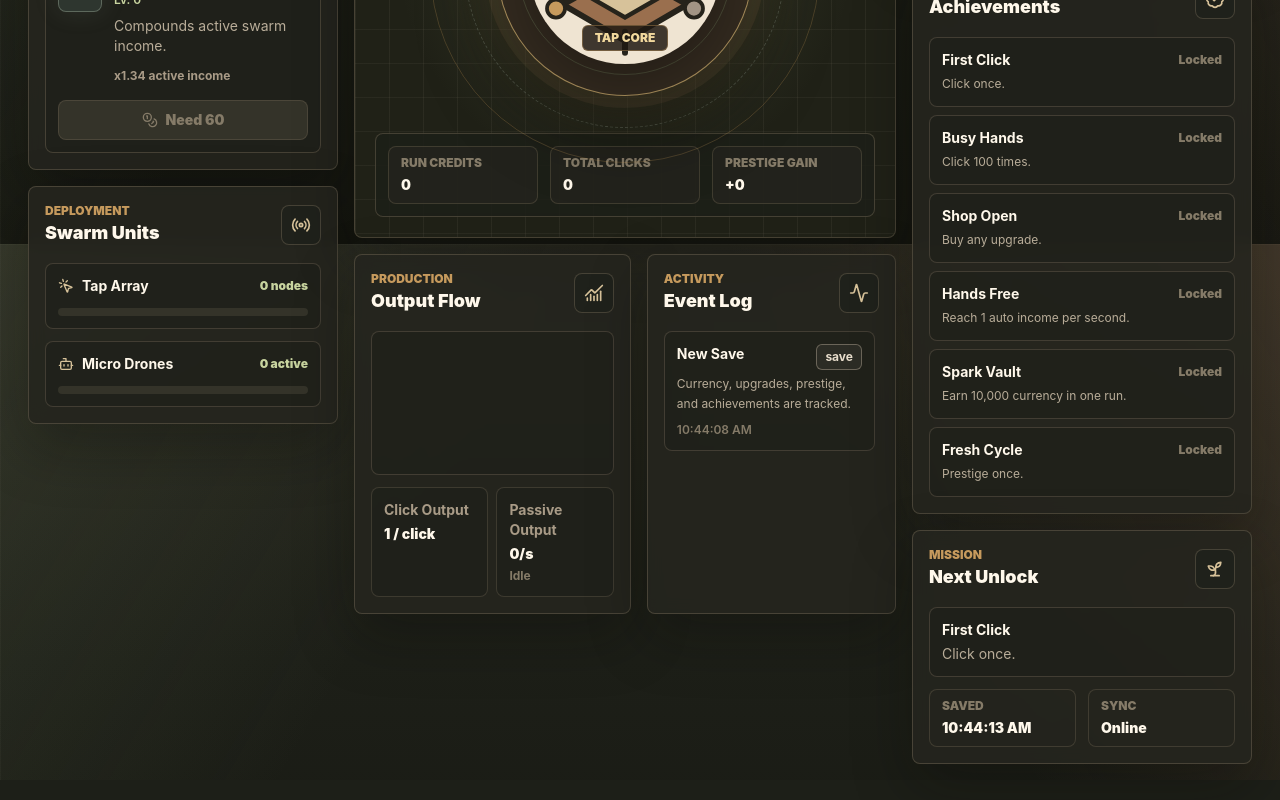
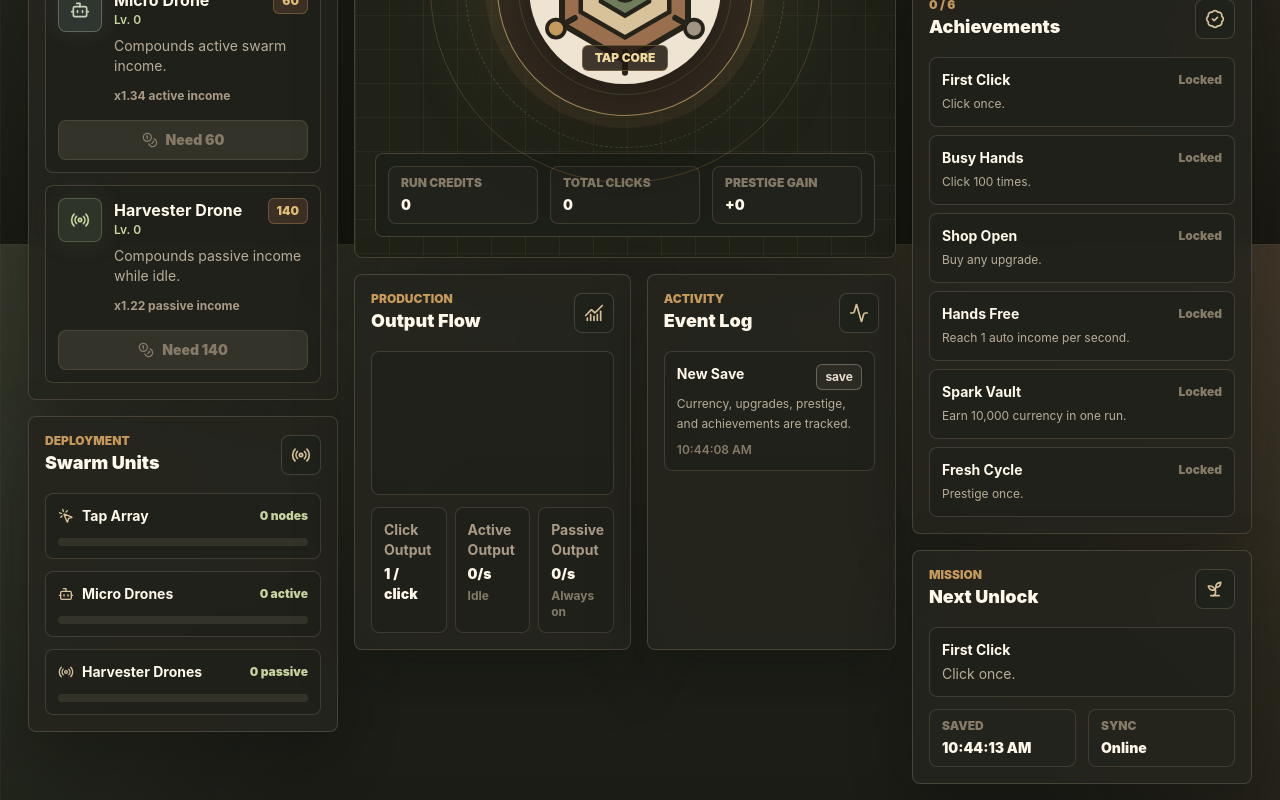
Before and after one commit to kimPukkanun/ClickerSwarm, a Next.js app: page / in a window 1280 px wide. Shown: the part 556-1356 px from the top of the page. Built offline with nearby package versions, Linux system fonts and the light colour scheme.

Commit message:
feat: add harvester drone upgrade and introduce passive income calculation to game logic

```diff
--- a/src/game/ClickerGame.tsx
+++ b/src/game/ClickerGame.tsx
@@ -56,7 +56,8 @@ type DroneVisualNode = {
 
 const upgradeIcons: Record<string, LucideIcon> = {
   "tap-array": MousePointerClick,
-  "micro-drone": Bot
+  "micro-drone": Bot,
+  "harvester-drone": Radio
 };
 
 const navItems = [
@@ -118,6 +119,7 @@ export function ClickerGame() {
   const resetSave = useGameStore((state) => state.resetSave);
   const clickPower = useGameStore((state) => state.getClickPower());
   const autoIncome = useGameStore((state) => state.getAutoIncome());
+  const passiveIncome = useGameStore((state) => state.getPassiveIncome());
   const activeSurge = useGameStore((state) => state.getActiveSurge());
   const prestigeGain = useGameStore((state) => state.getPrestigeGain());
 
@@ -171,9 +173,17 @@ export function ClickerGame() {
     0
   );
   const microDroneCount = Math.max(0, Math.floor(upgrades["micro-drone"] ?? 0));
-  const droneVisualNodes = useMemo(
-    () => getDroneVisualNodes(microDroneCount),
+  const harvesterDroneCount = Math.max(
+    0,
+    Math.floor(upgrades["harvester-drone"] ?? 0)
+  );
+  const microDroneVisualNodes = useMemo(
+    () => getDroneVisualNodes(microDroneCount, "micro-drone", -90, 0),
     [microDroneCount]
+  );
+  const harvesterDroneVisualNodes = useMemo(
+    () => getDroneVisualNodes(harvesterDroneCount, "harvester-drone", -72, 8),
+    [harvesterDroneCount]
   );
   const coreStability = Math.min(
     99,
@@ -195,7 +205,7 @@ export function ClickerGame() {
       tone: "clay"
     },
     {
-      label: "Auto Income",
+      label: "Active Income",
       value: formatRate(autoIncome),
       detail:
         activeChain > 0
@@ -205,11 +215,18 @@ export function ClickerGame() {
       tone: "moss"
     },
     {
+      label: "Passive Gain",
+      value: formatRate(passiveIncome),
+      detail: `${harvesterDroneCount} harvesters`,
+      icon: Radio,
+      tone: "sage"
+    },
+    {
       label: "Active Surge",
       value: `x${activeSurge.toFixed(2)}`,
       detail: `${activeChain} chain`,
       icon: Activity,
-      tone: "sage"
+      tone: "moss"
     }
   ];
 
@@ -336,7 +353,7 @@ export function ClickerGame() {
           </div>
         </header>
 
-        <section className="grid gap-3 sm:grid-cols-2 xl:grid-cols-4">
+        <section className="grid gap-3 sm:grid-cols-2 xl:grid-cols-5">
           {stats.map((stat) => (
             <Stat key={stat.label} stat={stat} />
           ))}
@@ -433,6 +450,15 @@ export function ClickerGame() {
                   percent={Math.min((upgrades["micro-drone"] ?? 0) * 12, 100)}
                   icon={Bot}
                 />
+                <TelemetryRow
+                  label="Harvester Drones"
+                  value={`${upgrades["harvester-drone"] ?? 0} passive`}
+                  percent={Math.min(
+                    (upgrades["harvester-drone"] ?? 0) * 12,
+                    100
+                  )}
+                  icon={Radio}
+                />
               </div>
             </section>
           </aside>
@@ -465,7 +491,7 @@ export function ClickerGame() {
                   <div className="absolute h-[260px] w-[260px] rounded-full border border-dashed border-[#849283]/40 sm:h-[320px] sm:w-[320px]" />
                   <div className="absolute h-[190px] w-[190px] rounded-full border border-[#bd7f5a]/30 sm:h-[240px] sm:w-[240px]" />
 
-                  {droneVisualNodes.map((node) => (
+                  {microDroneVisualNodes.map((node) => (
                     <motion.div
                       key={node.id}
                       className="absolute flex h-8 w-8 items-center justify-center rounded-lg border border-[#766a58]/55 bg-[#2f3128] text-[#d7c29a] shadow-[0_0_20px_rgba(198,154,93,0.16)] sm:h-10 sm:w-10"
@@ -478,6 +504,21 @@ export function ClickerGame() {
                       }}
                     >
                       <Bot className="h-4 w-4 sm:h-5 sm:w-5" />
+                    </motion.div>
+                  ))}
+                  {harvesterDroneVisualNodes.map((node) => (
+                    <motion.div
+                      key={node.id}
+                      className="absolute flex h-8 w-8 items-center justify-center rounded-lg border border-[#6f7d5b]/60 bg-[#263024] text-[#c8d49f] shadow-[0_0_20px_rgba(111,125,91,0.2)] sm:h-10 sm:w-10"
+                      style={{ left: node.left, top: node.top }}
+                      animate={{ y: [0, 7, 0] }}
+                      transition={{
+                        duration: 3.1,
+                        repeat: Infinity,
+                        delay: node.delay
+                      }}
+                    >
+                      <Radio className="h-4 w-4 sm:h-5 sm:w-5" />
                     </motion.div>
                   ))}
 
@@ -549,6 +590,7 @@ export function ClickerGame() {
                 <ProductionChart
                   clickPower={clickPower}
                   autoIncome={autoIncome}
+                  passiveIncome={passiveIncome}
                   activeChain={activeChain}
                 />
               </section>
@@ -691,18 +733,23 @@ export function ClickerGame() {
   );
 }
 
-function getDroneVisualNodes(count: number): DroneVisualNode[] {
+function getDroneVisualNodes(
+  count: number,
+  prefix: string,
+  angleOffset: number,
+  radiusOffset: number
+): DroneVisualNode[] {
   return Array.from({ length: count }, (_, index) => {
     const ring = getDroneRing(index);
-    const angle = -90 + (360 / ring.capacity) * ring.index;
+    const angle = angleOffset + (360 / ring.capacity) * ring.index;
     const radians = (angle * Math.PI) / 180;
-    const radiusX = Math.min(41, 24 + ring.level * 7);
-    const radiusY = Math.min(37, 21 + ring.level * 6);
+    const radiusX = Math.min(43, 24 + ring.level * 7 + radiusOffset);
+    const radiusY = Math.min(39, 21 + ring.level * 6 + radiusOffset);
     const left = 50 + Math.cos(radians) * radiusX;
     const top = 50 + Math.sin(radians) * radiusY;
 
     return {
-      id: `micro-drone-${index}`,
+      id: `${prefix}-${index}`,
       left: `${clampVisualPosition(left)}%`,
       top: `${clampVisualPosition(top)}%`,
       delay: (index % 12) * 0.14
@@ -734,14 +781,23 @@ function clampVisualPosition(value: number) {
   return Math.min(92, Math.max(8, Number(value.toFixed(2))));
 }
 
-function getProductionBars(clickPower: number, autoIncome: number) {
+function getProductionBars(
+  clickPower: number,
+  autoIncome: number,
+  passiveIncome: number
+) {
   const clickOutput = Math.max(0, clickPower);
-  const passiveOutput = Math.max(0, autoIncome);
+  const activeOutput = Math.max(0, autoIncome);
+  const passiveOutput = Math.max(0, passiveIncome);
 
   return Array.from({ length: 12 }, (_, index) => {
     const clickPulse = index % 2 === 0 ? 1 : 0.65;
-    const passiveFlow = 0.55 + index * 0.04;
-    const output = clickOutput * clickPulse + passiveOutput * passiveFlow;
+    const activeFlow = 0.55 + index * 0.04;
+    const passiveFlow = 0.5 + index * 0.03;
+    const output =
+      clickOutput * clickPulse +
+      activeOutput * activeFlow +
+      passiveOutput * passiveFlow;
 
     return Math.round(12 + Math.min(78, Math.sqrt(output) * 18));
   });
@@ -754,6 +810,10 @@ function getUpgradeEffectText(upgradeId: string) {
 
   if (upgradeId === "micro-drone") {
     return "x1.34 active income";
+  }
+
+  if (upgradeId === "harvester-drone") {
+    return "x1.22 passive income";
   }
 
   return "Compounding output";
@@ -876,15 +936,17 @@ function TelemetryRow({
 function ProductionChart({
   clickPower,
   autoIncome,
+  passiveIncome,
   activeChain
 }: {
   clickPower: number;
   autoIncome: number;
+  passiveIncome: number;
   activeChain: number;
 }) {
   const productionBars = useMemo(
-    () => getProductionBars(clickPower, autoIncome),
-    [clickPower, autoIncome]
+    () => getProductionBars(clickPower, autoIncome, passiveIncome),
+    [clickPower, autoIncome, passiveIncome]
   );
 
   return (
@@ -902,7 +964,7 @@ function ProductionChart({
           </div>
         ))}
       </div>
-      <div className="mt-3 grid gap-2 text-sm sm:grid-cols-2">
+      <div className="mt-3 grid gap-2 text-sm sm:grid-cols-3">
         <div className="rounded-lg border border-[#766a58]/35 bg-[#1f211b]/75 p-3">
           <p className="font-bold text-[#a99b87]">Click Output</p>
           <p className="mt-1 font-black text-[#fff8eb]">
@@ -910,7 +972,7 @@ function ProductionChart({
           </p>
         </div>
         <div className="rounded-lg border border-[#766a58]/35 bg-[#1f211b]/75 p-3">
-          <p className="font-bold text-[#a99b87]">Passive Output</p>
+          <p className="font-bold text-[#a99b87]">Active Output</p>
           <p className="mt-1 font-black text-[#fff8eb]">
             {formatRate(autoIncome)}
           </p>
@@ -918,6 +980,13 @@ function ProductionChart({
             {activeChain > 0 ? "Active" : "Idle"}
           </p>
         </div>
+        <div className="rounded-lg border border-[#766a58]/35 bg-[#1f211b]/75 p-3">
+          <p className="font-bold text-[#a99b87]">Passive Output</p>
+          <p className="mt-1 font-black text-[#fff8eb]">
+            {formatRate(passiveIncome)}
+          </p>
+          <p className="mt-1 text-xs font-bold text-[#857b68]">Always on</p>
+        </div>
       </div>
     </div>
   );
--- a/src/game/game-data.ts
+++ b/src/game/game-data.ts
@@ -53,6 +53,16 @@ export const UPGRADES: UpgradeDefinition[] = [
     clickPower: 0,
     autoIncome: 1,
     theme: "cyan"
+  },
+  {
+    id: "harvester-drone",
+    name: "Harvester Drone",
+    description: "Compounds passive income while idle.",
+    baseCost: 140,
+    costScale: 1.26,
+    clickPower: 0,
+    autoIncome: 1,
+    theme: "green"
   }
 ];
 
@@ -145,6 +155,35 @@ export function getAutoIncomeValue(
   return Number(value.toFixed(2));
 }
 
+export function getPassiveIncomeValue(
+  upgrades: UpgradeCounts,
+  prestigePoints: number
+) {
+  const harvesterDroneCount = upgrades["harvester-drone"] ?? 0;
+
+  if (harvesterDroneCount <= 0) {
+    return 0;
+  }
+
+  const value =
+    Math.pow(1.22, harvesterDroneCount - 1) *
+    getPrestigeMultiplier(prestigePoints);
+
+  return Number(value.toFixed(2));
+}
+
+export function getTotalIncomeValue(
+  upgrades: UpgradeCounts,
+  prestigePoints: number
+) {
+  return Number(
+    (
+      getAutoIncomeValue(upgrades, prestigePoints) +
+      getPassiveIncomeValue(upgrades, prestigePoints)
+    ).toFixed(2)
+  );
+}
+
 export function getUpgradeCount(upgrades: UpgradeCounts) {
   return Object.values(upgrades).reduce((total, count) => total + count, 0);
 }
--- a/src/game/game-store.ts
+++ b/src/game/game-store.ts
@@ -8,7 +8,9 @@ import {
   getActiveSurgeMultiplier,
   getAutoIncomeValue,
   getClickPowerValue,
+  getPassiveIncomeValue,
   getPrestigeGain,
+  getTotalIncomeValue,
   getUpgradeCost,
   getUpgradeCount
 } from "./game-data";
@@ -76,6 +78,7 @@ export type GameState = {
   checkAchievements: () => void;
   getClickPower: () => number;
   getAutoIncome: () => number;
+  getPassiveIncome: () => number;
   getActiveSurge: () => number;
   getPrestigeGain: () => number;
 };
@@ -179,7 +182,7 @@ function getAchievementSnapshot(state: GameState) {
       state.upgrades,
       state.prestigePoints
     ),
-    autoIncome: getAutoIncomeValue(
+    autoIncome: getTotalIncomeValue(
       state.upgrades,
       state.prestigePoints
     ),
@@ -263,9 +266,17 @@ export const useGameStore = create<GameState>()(
           state.upgrades,
           state.prestigePoints
         );
+        const passiveIncome = getPassiveIncomeValue(
+          state.upgrades,
+          state.prestigePoints
+        );
+        const activeIncome =
+          activeChain > 0 ? autoIncome * activeSurge : 0;
         const earned =
-          activeChain > 0
-            ? Number((((autoIncome * activeSurge) / 1000) * elapsedMs).toFixed(2))
+          activeIncome + passiveIncome > 0
+            ? Number(
+                (((activeIncome + passiveIncome) / 1000) * elapsedMs).toFixed(2)
+              )
             : 0;
 
         set((current) => ({
@@ -380,6 +391,14 @@ export const useGameStore = create<GameState>()(
           ).toFixed(2)
         );
       },
+      getPassiveIncome: () => {
+        const state = get();
+
+        return getPassiveIncomeValue(
+          state.upgrades,
+          state.prestigePoints
+        );
+      },
       getActiveSurge: () => {
         return getActiveSurgeMultiplier(get().activeChain);
       },
```
